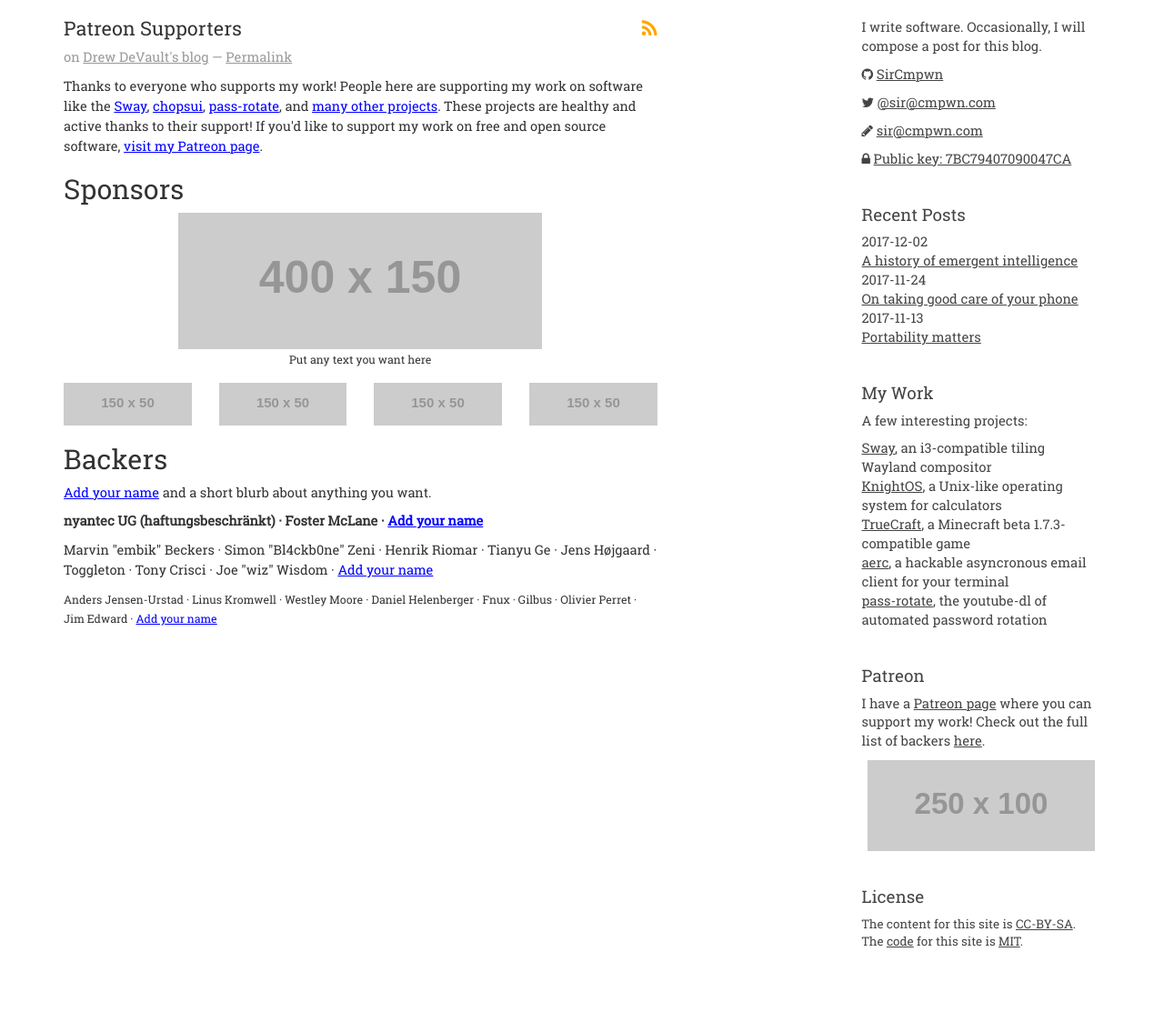
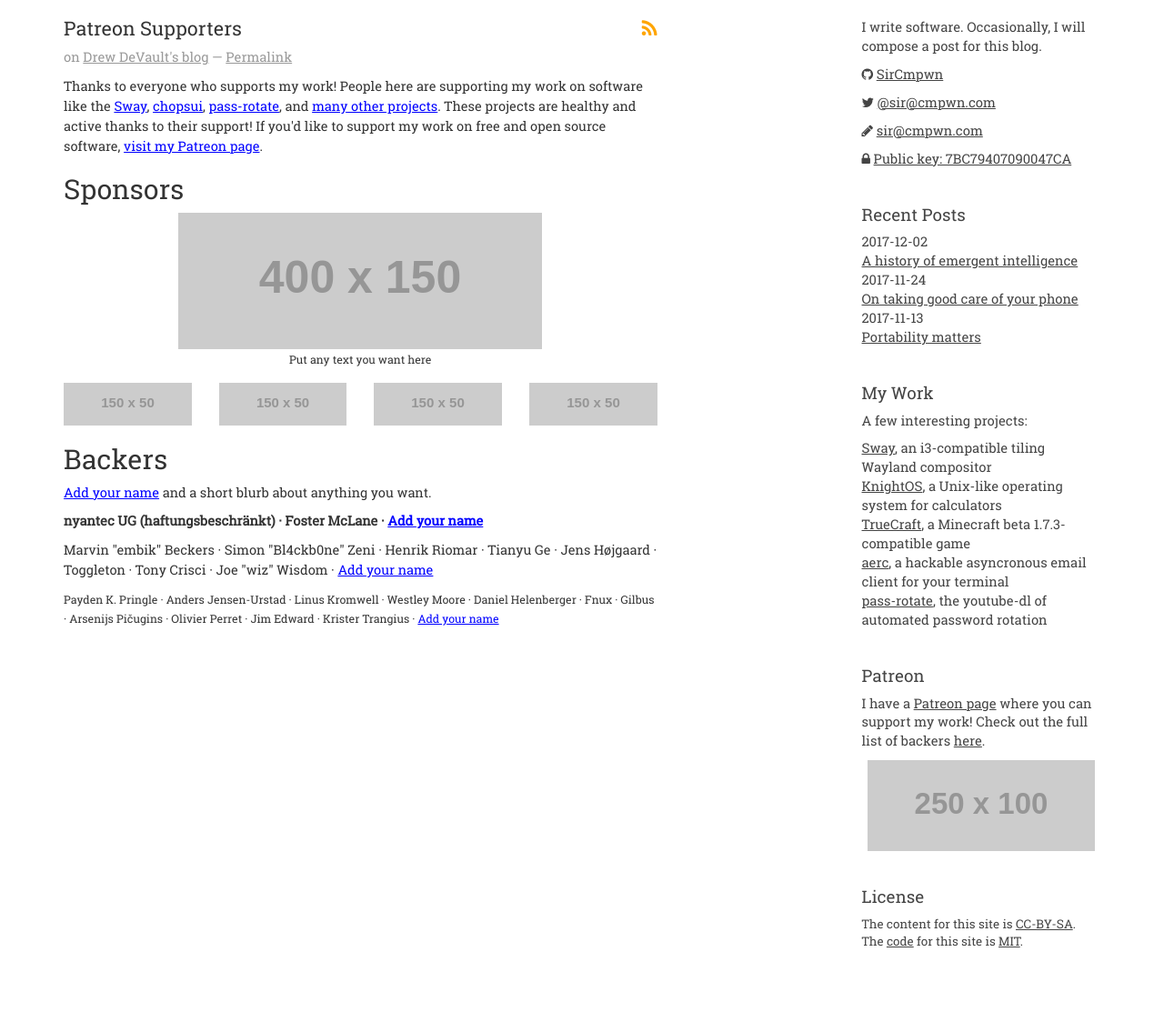
Before and after one commit to stormblog/sircmpwn.github.io, a Jekyll site: the page built from backers.html, in a window 1280 px wide. Shown: the whole page at 91% size. Built offline with Jekyll 4.4.1, drawn with Linux system fonts in a browser that asks for light colours.

Commit message:
Update backers.html

```diff
--- a/backers.html
+++ b/backers.html
@@ -76,17 +76,18 @@ title: Patreon Supporters
 </p>
 <p>
   <small>
-    <!-- Payden K. Pringle · declined --> <!-- Stickers fulfilled -->
+    Payden K. Pringle · <!-- Stickers fulfilled -->
     Anders Jensen-Urstad · <!-- Stickers offered -->
     Linus Kromwell · <!-- Stickers fulfilled -->
     Westley Moore · <!-- Stickers fulfilled -->
     Daniel Helenberger · <!-- Stickers offered -->
     Fnux · <!-- Stickers fulfilled -->
     Gilbus · <!-- Stickers offered -->
-    <!-- Arsenijs Pičugins · CC declined -->
+    Arsenijs Pičugins · <!-- Stickers fulfilled -->
     Olivier Perret · <!-- Stickers fulfilled -->
     Jim Edward · <!-- Does not want stickers -->
-    <!-- Krister Trangius · CC declined -->
+    Krister Trangius · <!-- Stickers TODO -->
+    <!-- Olle Månsson · CC declined -->
     <a href="https://www.patreon.com/bePatron?c=174155&rid=1681105">Add your name</a>
   </small>
 </p>
```
